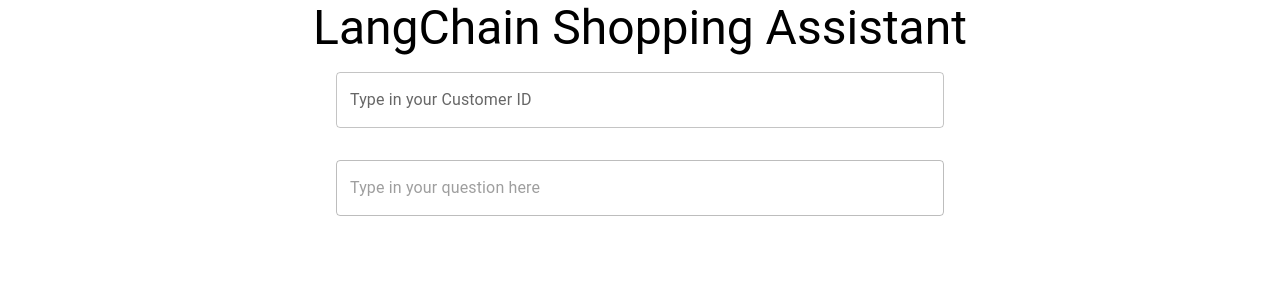
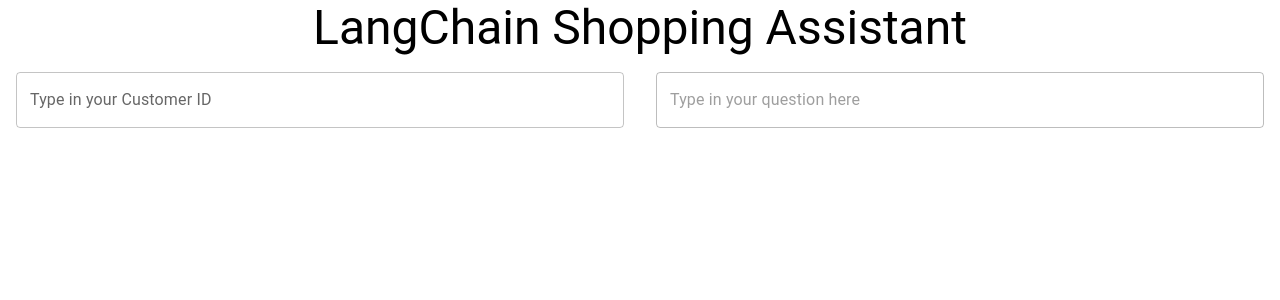
Before and after one commit to uocli/gng5300a-shopping-assistant, a React (Create React App) app in the folder frontend/: page / in a window 1280 px wide. Shown: the top 300 px of the page. Built offline with nearby package versions, Linux system fonts and the light colour scheme.

Commit message:
Redesigned UI

```diff
--- a/frontend/src/App.js
+++ b/frontend/src/App.js
@@ -55,7 +55,7 @@
     questionRef.current?.focus();
   };
   return (
-    <Grid container className="App">
+    <Grid className="App" container>
       <Grid size={12}>
         <Typography variant="h3" component="h3">
           LangChain Shopping Assistant
--- a/frontend/src/components/Customer.js
+++ b/frontend/src/components/Customer.js
@@ -4,9 +4,7 @@
 const Customer = (props) => {
   const [customerID, setCustomerID] = useState("");
   return (
-    <Grid container size={12}>
-      <Grid size={3}></Grid>
-      <Grid size={6}>
+    <Grid size={{ xs: 12, md: 6 }}>
       <Box
         component="form"
         sx={{ m: 2 }}
@@ -32,8 +30,6 @@
         </Grid>
       </Box>
     </Grid>
-      <Grid size={3}></Grid>
-    </Grid>
   );
 };
 export default Customer;
--- a/frontend/src/components/LinearProgressBar.js
+++ b/frontend/src/components/LinearProgressBar.js
@@ -5,13 +5,9 @@
   return (
     <Grid container size={12}>
       {!!loading ? (
-        <>
-          <Grid size={3}></Grid>
-          <Grid size={6} sx={{ p: 2 }}>
-            <LinearProgress />
-          </Grid>
-          <Grid size={3}></Grid>
-        </>
+        <Grid size={12}>
+          <LinearProgress />
+        </Grid>
       ) : null}
     </Grid>
   );
--- a/frontend/src/components/Question.js
+++ b/frontend/src/components/Question.js
@@ -10,9 +10,7 @@
   }));
 
   return (
-    <Grid container size={12}>
-      <Grid size={3}></Grid>
-      <Grid size={6}>
+    <Grid size={{ xs: 12, md: 6 }}>
       <Box
         component="form"
         sx={{ m: 2 }}
@@ -38,8 +36,6 @@
         </Grid>
       </Box>
     </Grid>
-      <Grid size={3}></Grid>
-    </Grid>
   );
 });
 export default Question;
--- a/frontend/src/components/Response.js
+++ b/frontend/src/components/Response.js
@@ -17,12 +17,8 @@
   const { history } = props || {};
   return (
     <Grid container size={12}>
-      <Grid size={3}></Grid>
-      <Grid size={6}>
       <Box component="form" sx={{ m: 2 }}>
-          <List
-            sx={{ width: "100%", maxWidth: 800, bgcolor: "background.paper" }}
-          >
+        <List sx={{ width: "100%", bgcolor: "background.paper" }}>
           {history.map(({ message, from, time }, index) => {
             return (
               <>
@@ -33,8 +29,7 @@
                   <ListItemAvatar>
                     <Avatar
                       sx={{
-                          bgcolor:
-                            from === "User" ? deepOrange[500] : green[500],
+                        bgcolor: from === "User" ? deepOrange[500] : green[500],
                       }}
                     >
                       {from === "User" ? <Face6Icon /> : <SmartToyIcon />}
@@ -68,8 +63,6 @@
         </List>
       </Box>
     </Grid>
-      <Grid size={3}></Grid>
-    </Grid>
   );
 };
 export default Response;
```
Lines whose indentation alone changed are shown as unchanged.
